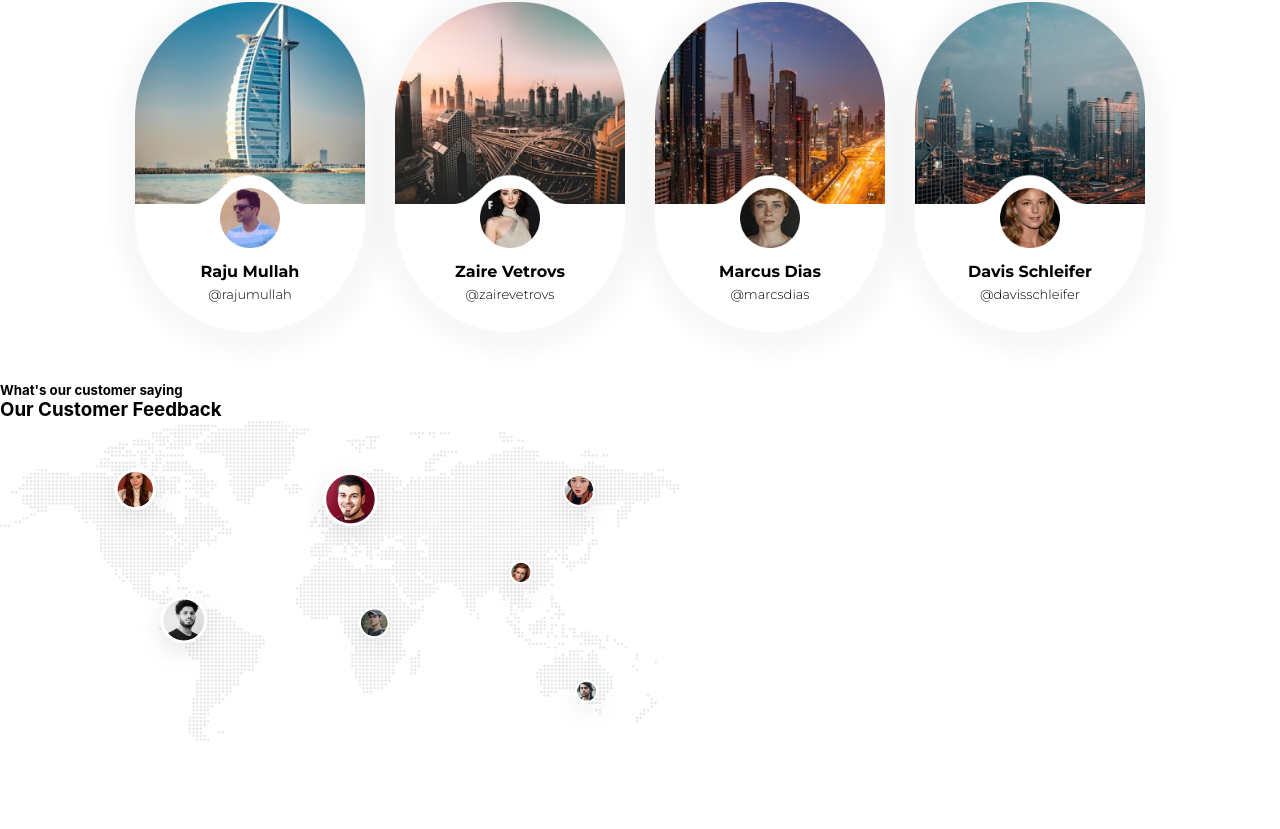
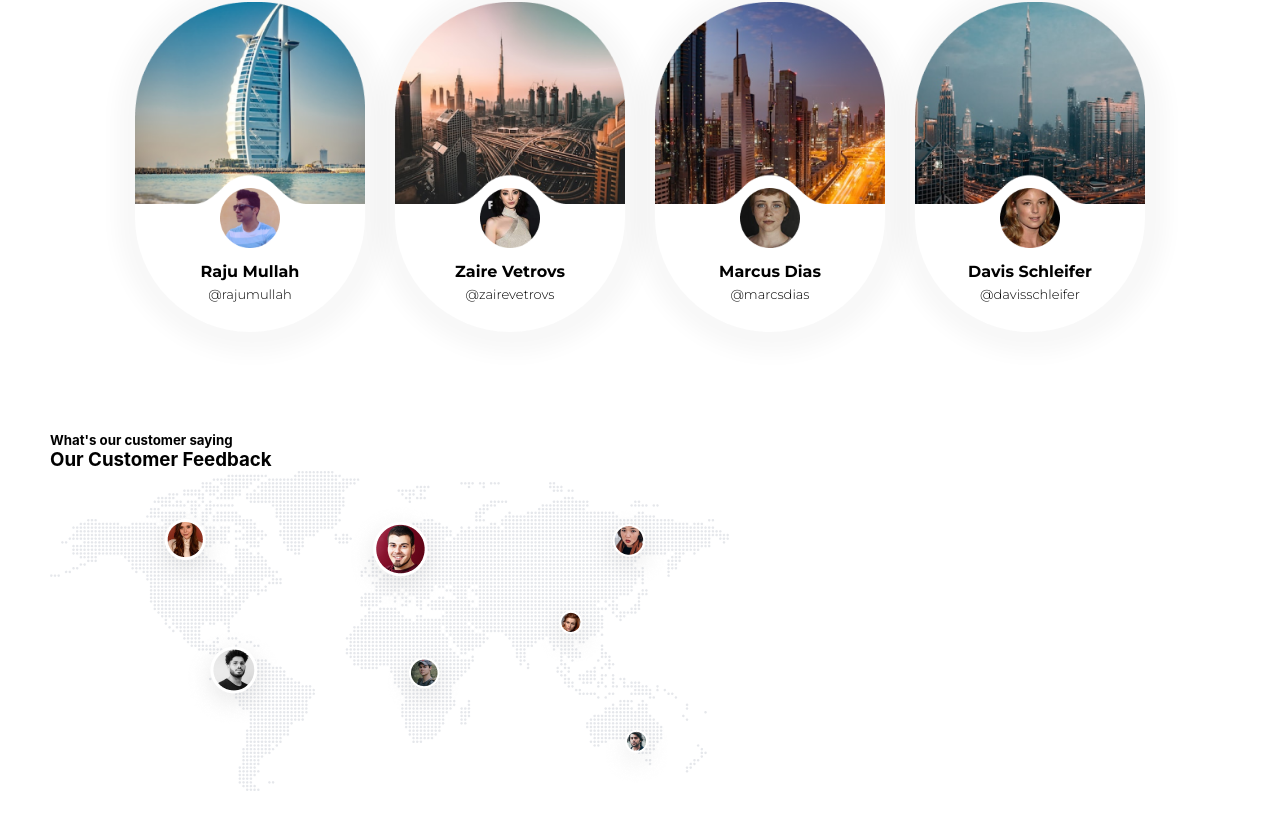
Before and after one commit to DevOlagboye/Aviation-Landpage, a React (Create React App) app: page / in a window 1280 px wide. Shown: the part 3375-4204 px from the top of the page. Before the commit the page ends 4120 px from the top, so only its background shows below. Built offline with nearby package versions, Linux system fonts and the light colour scheme.

Commit message:
Imported the Testimonials.css

```diff
--- a/src/Components/Testimonials/Testimonials.css
+++ b/src/Components/Testimonials/Testimonials.css
@@ -0,0 +1,3 @@
+.testimonial-container {
+    padding: 50px;
+}
--- a/src/Components/Testimonials/Testimonials.jsx
+++ b/src/Components/Testimonials/Testimonials.jsx
@@ -1,5 +1,6 @@
 import React from 'react'
 import CustomersImage from "../../Assets/images/Customers.png"
+import "./Testimonials.css"
 
 const Testimonials = () => {
   return (
```
